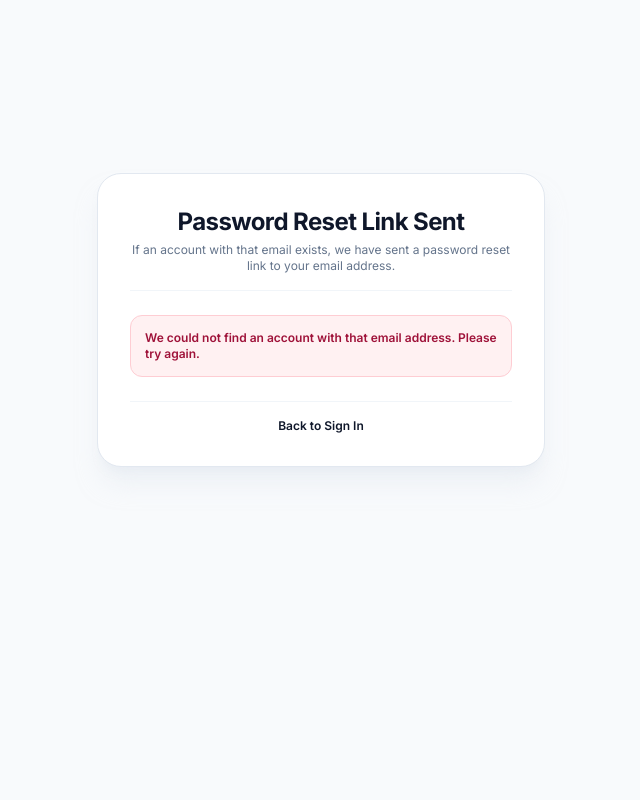
After one commit to faruqueoumar-glitch/fyp, a Django app: page /password-reset/done/ in a window 1280 px wide. The commit adds this page. Shown: the whole page, without its empty margins (319-959 px from the left). Run offline with Django 5.2, Linux system fonts and the light colour scheme; some libraries are stand-ins or nearby versions.

Commit message:
feat: self-service auth flow

```diff
--- a/app/forms.py
+++ b/app/forms.py
@@ -1,4 +1,5 @@
 from django import forms
+from django.contrib.auth.forms import PasswordResetForm
 from django.contrib.auth import get_user_model
 from django.utils import timezone
 from .models import PharmacySection, Medication, MedicationBatch, Supplier, PurchaseOrder
@@ -218,6 +219,29 @@ class GoodsReceiptForm(forms.ModelForm):
         return cleaned
 
 
+
+
+class TenantAwarePasswordResetForm(PasswordResetForm):
+    """A password reset form that queries users via _base_manager to work
+    across all pharmacy tenants when no tenant context is available.
+
+    Standard PasswordResetForm can fail for unauthenticated users because
+    CustomUser.objects is scoped to the active pharmacy tenant via
+    PharmacyContextMiddleware. Using _base_manager ensures we search
+    all tenant databases.
+    """
+    def get_users(self, email):
+        """Query users using _base_manager to bypass tenant scoping."""
+        return User._base_manager.filter(email__iexact=email, is_active=True)
+
+# Override the send_mail method to use our custom get_users
+    def send_mail(self, subject_template_name, email_template_name,
+                  context, from_email=None, to_email=None, html_email_template_name=None):
+        from django.contrib.auth.forms import PasswordResetForm
+        super().send_mail(
+            subject_template_name, email_template_name, context,
+            from_email, to_email, html_email_template_name
+        )
 class FEFODispenseForm(forms.Form):
     medication = forms.ModelChoiceField(
         queryset=Medication.objects.all(),
@@ -277,3 +301,33 @@ class PurchaseOrderForm(forms.Form):
         super().__init__(*args, **kwargs)
         self.fields['supplier'].queryset = Supplier.objects.all()
         self.fields['medication'].queryset = Medication.objects.all()
+
+from django.contrib.auth.forms import PasswordResetForm
+from django.contrib.auth import get_user_model
+
+User = get_user_model()
+
+class TenantAwarePasswordResetForm(PasswordResetForm):
+    """A password reset form that queries users via _base_manager to work
+    across all pharmacy tenants when no tenant context is available.
+
+    Standard PasswordResetForm can fail for unauthenticated users because
+    CustomUser.objects is scoped to the active pharmacy tenant via
+    PharmacyContextMiddleware. Using _base_manager ensures we search
+    all tenant databases.
+    """
+
+    def get_users(self, email):
+        """Query users using _base_manager to bypass tenant scoping."""
+        return User._base_manager.filter(email__iexact=email, is_active=True)
+
+    def send_mail(self, subject_template_name, email_template_name,
+                  context, from_email=None, to_email=None, html_email_template_name=None):
+        """Send password reset email using custom user query."""
+        users = self.get_users(context.get('email', ''))
+        if users.exists():
+            context['user'] = users.first()
+        super().send_mail(
+            subject_template_name, email_template_name,
+            context, from_email, to_email, html_email_template_name
+        )
--- /dev/null
+++ b/app/templates/auth/password_reset_done.html
@@ -0,0 +1,32 @@
+{% extends 'base.html' %}
+
+{% block title %}Password Reset Sent | PharmaAudit OS{% endblock %}
+
+{% block main_content %}
+<div class="min-h-[80vh] flex flex-col justify-center items-center p-4">
+    <div class="max-w-md w-full border border-slate-200 bg-white p-8 rounded-3xl shadow-xl shadow-slate-200/50">
+        <div class="mb-6 border-b border-slate-100 pb-4 text-center">
+            <h1 class="text-2xl font-bold tracking-tight text-slate-900">Password Reset Link Sent</h1>
+            <p class="text-xs text-slate-500 mt-1">If an account with that email exists, we have sent a password reset link to your email address.</p>
+        </div>
+
+        {% if valid %}
+        <div class="mb-4 p-3.5 bg-emerald-50 border border-emerald-200 rounded-xl text-xs font-semibold text-emerald-800">
+            <p>Check your email for the password reset link.</p>
+        </div>
+        {% else %}
+        <div class="mb-4 p-3.5 bg-rose-50 border border-rose-200 rounded-xl text-xs font-semibold text-rose-800">
+            <p>We could not find an account with that email address. Please try again.</p>
+        </div>
+        {% endif %}
+
+        <div class="mt-6 pt-4 border-t border-slate-100 text-center">
+            <p class="text-xs text-slate-500">
+                <a href="{% url 'login' %}" class="font-semibold text-slate-900 hover:underline transition">
+                    Back to Sign In
+                </a>
+            </p>
+        </div>
+    </div>
+</div>
+{% endblock %}
--- a/app/templates/auth/register.html
+++ b/app/templates/auth/register.html
@@ -92,7 +92,7 @@
 
         <div class="mt-6 pt-4 border-t border-slate-100 text-center">
             <p class="text-xs text-slate-500">
-                Already registered?
+                Already have an account?
                 <a href="{% url 'login' %}" class="font-semibold text-slate-900 hover:underline transition">
                     Sign In
                 </a>
--- a/app/urls.py
+++ b/app/urls.py
@@ -7,6 +7,12 @@ urlpatterns = [
     path('login/', views.login_view, name='login'),
     path('signout/', views.logout_view, name='signout'),
     path('register/', views.register_view, name='register'),
+
+    # Password Reset URLs (self-service, multi-tenant safe)
+    path('password-reset/', views.password_reset_view, name='password_reset'),
+    path('password-reset/done/', views.password_reset_done_view, name='password_reset_done'),
+    path('reset/<uidb64>/<token>/', views.password_reset_confirm_view, name='password_reset_confirm'),
+    path('reset/done/', views.password_reset_complete_view, name='password_reset_complete'),
 
     # Master Data & User Management (Sections, Suppliers, Users)
     path('sections/', views.sections_list_view, name='sections_list'),
--- a/app/views.py
+++ b/app/views.py
@@ -1609,3 +1609,31 @@ def clear_sample_data(request):
         messages.success(request, 'Sample pharmacy data cleared successfully.')
 
     return redirect('dashboard')
+
+
+from django.contrib.auth import views as auth_views
+
+def password_reset_view(request):
+    """Self-service password reset using tenant-aware form."""
+    return auth_views.PasswordResetView.as_view(
+        template_name='auth/password_reset.html',
+        form_class=TenantAwarePasswordResetForm
+    )(request)
+
+def password_reset_done_view(request):
+    """Password reset done view."""
+    return auth_views.PasswordResetDoneView.as_view(
+        template_name='auth/password_reset_done.html'
+    )(request)
+
+def password_reset_confirm_view(request, uidb64, token):
+    """Password reset confirm view."""
+    return auth_views.PasswordResetConfirmView.as_view(
+        template_name='auth/password_reset_confirm.html'
+    )(request, uidb64=uidb64, token=token)
+
+def password_reset_complete_view(request):
+    """Password reset complete view."""
+    return auth_views.PasswordResetCompleteView.as_view(
+        template_name='auth/password_reset_complete.html'
+    )(request)
```
Also changed, not shown: app/templates/auth/login.html (+6 -2 lines), app/templates/auth/password_reset_complete.html (added, +22 -0 lines), app/templates/auth/password_reset_confirm.html (added, +58 -0 lines), src/settings/dev.py (+13 -0 lines), src/settings/prod.py (+16 -0 lines).
